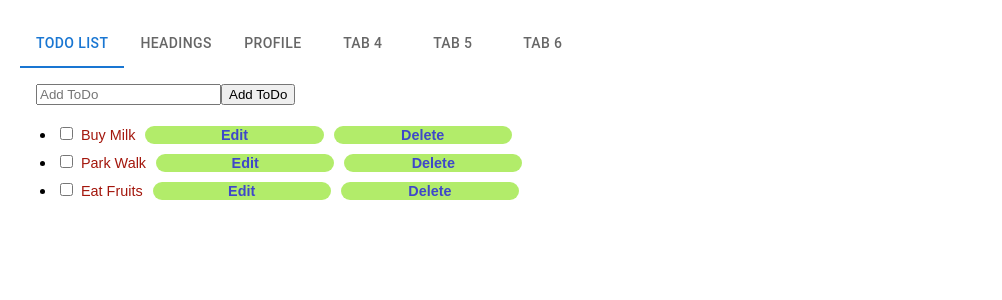
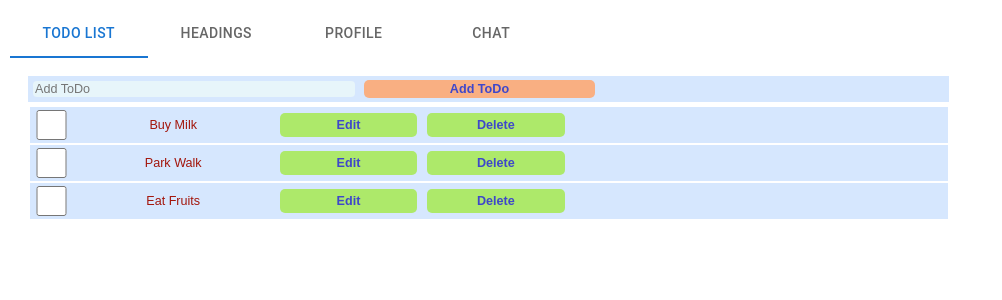
Before and after one commit to prashant-fulara/react-codesandbox-examples, a React (Create React App) app in the folder src/: page / in a window 1280 px wide. Shown: the top 300 px of the page, without its empty margins (0-1002 px from the left). Built offline with nearby package versions, Linux system fonts and the light colour scheme.

Commit message:
Update 8 files

```diff
--- a/src/App.js
+++ b/src/App.js
@@ -8,6 +8,7 @@ import ProfilePage from "./components/Profile/ProfilePage";
 import { initialTasks } from "./components/ToDoList/data/data";
 import TaskReducer from "./components/ToDoList/reducers/TaskReducer";
 import { Box, Tab, Tabs, Typography } from "@mui/material";
+import ChatPage from "./components/Chat/ChatPage";
 
 let nextId = 3;
 
@@ -57,7 +58,7 @@ export default function App() {
           <Tab label="ToDo List" />
           <Tab label="Headings" />
           <Tab label="Profile" />
-          <Tab label="Tab 4" />
+          <Tab label="Chat" />
           <Tab label="Tab 5" />
           <Tab label="Tab 6" />
           <Tab label="Tab 7" />
@@ -84,6 +85,11 @@ export default function App() {
             <ProfilePage />
           </Box>
         )}
+        {tabIndex === 3 && (
+          <Box>
+            <ChatPage />
+          </Box>
+        )}
       </Box>
     </Box>
   );
--- /dev/null
+++ b/src/components/Chat/ChatPage.js
@@ -0,0 +1,9 @@
+import { useReducer } from "react";
+import { initialState } from "./data/data";
+import messageReducer from "./reducers/MessageReducer";
+
+export default function ChatPage() {
+  const [state, dispatch] = useReducer(messageReducer, initialState);
+
+  return <></>;
+}
--- /dev/null
+++ b/src/components/Chat/data/data.js
@@ -0,0 +1,10 @@
+export const initialState = {
+  selectedId: 0,
+  message: "Hello",
+};
+
+export const contacts = [
+  { id: 0, name: "Taylor", email: "taylor@mail.com" },
+  { id: 1, name: "Alice", email: "alice@mail.com" },
+  { id: 2, name: "Bob", email: "bob@mail.com" },
+];
--- /dev/null
+++ b/src/components/Chat/reducers/MessageReducer.js
@@ -0,0 +1,11 @@
+export default function messageReducer(state, action) {
+  switch (action.type) {
+    case "change_selection": {
+    }
+    case "edit_message": {
+    }
+    default: {
+      throw Error("Unknown action: " + action.type);
+    }
+  }
+}
--- a/src/components/ToDoList/AddToDo.js
+++ b/src/components/ToDoList/AddToDo.js
@@ -5,10 +5,12 @@ export default function AddToDo({ onAddToDo }) {
   const [title, setTitle] = useState("");
   return (
     <React.Fragment>
+      <div className="flex-container">
         <input
           placeholder="Add ToDo"
           value={title}
           onChange={(e) => setTitle(e.target.value)}
+          className="beautifyTextField"
         />
         <button
           onClick={() => {
@@ -18,6 +20,7 @@ export default function AddToDo({ onAddToDo }) {
         >
           Add ToDo
         </button>
+      </div>
     </React.Fragment>
   );
 }
--- a/src/components/ToDoList/TaskList.js
+++ b/src/components/ToDoList/TaskList.js
@@ -6,7 +6,7 @@ export default function TaskList({ toDos, onDeleteTodo, onChangeTodo }) {
     <React.Fragment>
       <ul>
         {toDos.map((todo) => (
-          <li key={todo.id}>
+          <li key={todo.id} className="flex-container">
             <Task
               todo={todo}
               onDeleteTodo={onDeleteTodo}
--- a/src/styles.css
+++ b/src/styles.css
@@ -4,13 +4,13 @@
 
 body {
   font-family: sans-serif;
-  margin: 20px;
+  margin: 10px;
   padding: 0;
 }
 
 h1 {
   margin-top: 0;
-  font-size: 22px;
+  font-size: 20px;
 }
 
 h2 {
@@ -43,7 +43,25 @@ code {
 }
 
 ul {
-  padding-left: 20px;
+  padding-left: 15px;
+}
+
+button {
+  margin: 4px;
+  font-size: 0.9em;
+  font-weight: 550;
+  width: 25%;
+  border: hidden;
+  border-radius: 5px;
+  color: rgb(62, 71, 202);
+  background-color: rgba(254, 167, 113, 0.873);
+}
+
+input[type="checkbox"] {
+  margin: 2px;
+  width: 4%;
+  color: rgb(62, 71, 202);
+  background-color: white;
 }
 
 .avatar {
@@ -51,9 +69,10 @@ ul {
 }
 
 .beautify {
-  margin: 5px;
+  margin: 10px;
   font-size: 0.9em;
-  width: 2%;
+  width: 20%;
+  line-height: 14px;
   color: rgb(163, 22, 12);
 }
 
@@ -63,7 +82,7 @@ ul {
   font-weight: 550;
   width: 15%;
   border: hidden;
-  border-radius: 10px;
+  border-radius: 5px;
   color: rgb(62, 71, 202);
   background-color: rgba(167, 234, 85, 0.873);
 }
@@ -71,11 +90,11 @@ ul {
 .beautifyTextField {
   margin: 5px;
   font-size: 0.9em;
-  width: 20%;
+  width: 35%;
   border: hidden;
   border-radius: 4px;
   color: rgb(214, 119, 10);
-  background-color: rgba(176, 215, 216, 0.866);
+  background-color: rgba(235, 247, 250, 0.866);
 }
 
 .section {
@@ -90,3 +109,35 @@ ul {
 .fancy {
   border: 4px dashed pink;
 }
+
+.chat,
+.contact-list {
+  float: left;
+  margin-bottom: 20px;
+}
+
+ul,
+li {
+  list-style: none;
+  margin: 1px;
+  padding: 1px;
+}
+li button {
+  width: 50px;
+  padding: 5px;
+  margin-right: 5px;
+}
+textarea {
+  height: 150px;
+}
+
+.flex-container {
+  display: flex;
+  flex-wrap: nowrap;
+  background-color: rgb(214, 231, 254);
+  text-align: center;
+  line-height: 14px;
+  font-size: 14px;
+  margin: 2px;
+  width: 75%;
+}
```
Also changed, not shown: src/components/Chat/ContactList.js (added). Lines whose indentation alone changed are shown as unchanged.
